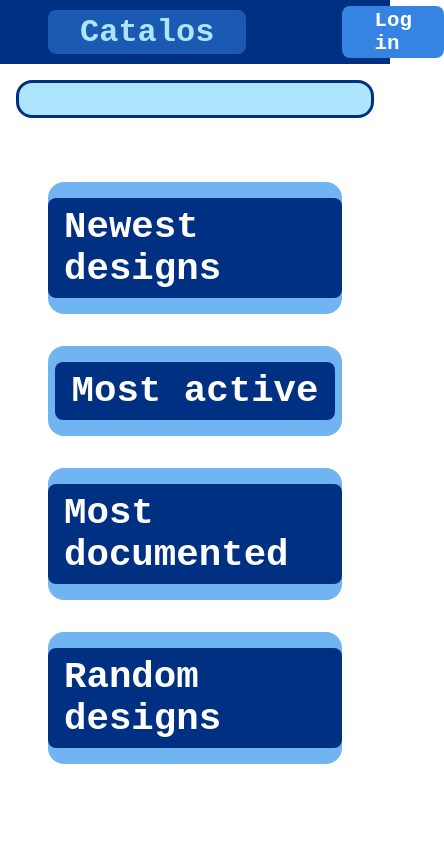
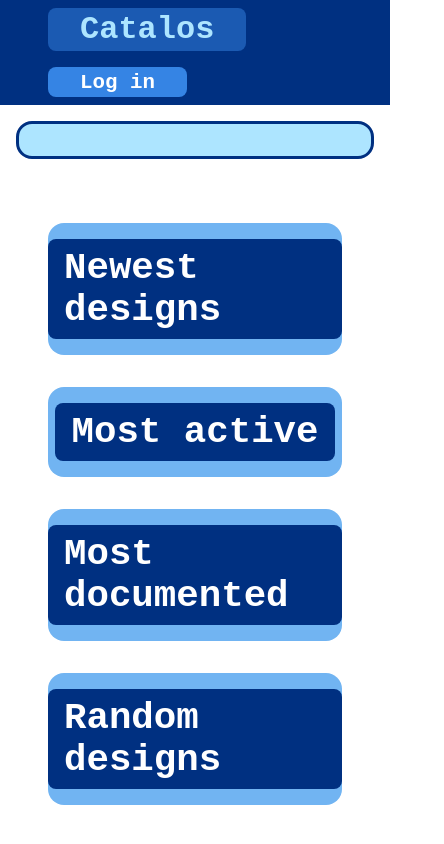
Before and after one commit to charlyoleg2/catalos, an Astro site in the folder pkg/catalui/: page / in a window 390 px wide. Shown: the top 844 px of the page, 444 px wide, since content can reach past the window. Built offline with nearby package versions, Linux system fonts and the light colour scheme; Astro itself is replaced by a stand-in of ours.

Commit message:
fix TopMenu for phone-screens

```diff
--- a/pkg/catalui/package.json
+++ b/pkg/catalui/package.json
@@ -14,6 +14,7 @@
 		"cpFiles": "./scr/copy_to_public.js --inDir ./d1",
 		"pf-build": "npx pagefind --site dist --glob 'desi/**/*.{html}'",
 		"ci": "run-s cpFiles build lint pf-build",
+		"ci2": "run-s build lint pf-build",
 		"github-pages-fix": "touch dist/.nojekyll",
 		"clean-astro": "rimraf .astro dist node_modules",
 		"clean-u": "rimraf public/u",
--- a/pkg/catalui/src/components/TopMenu.astro
+++ b/pkg/catalui/src/components/TopMenu.astro
@@ -10,10 +10,10 @@ import '@src/styles/styling-vars.css';
 <style>
 	nav {
 		width: 100%;
-		height: 4rem;
 		font-size: 1.3rem;
 		background-color: var(--c1w);
 		display: flex;
+		flex-flow: row wrap;
 		justify-content: space-between;
 		align-items: center;
 	}
```
